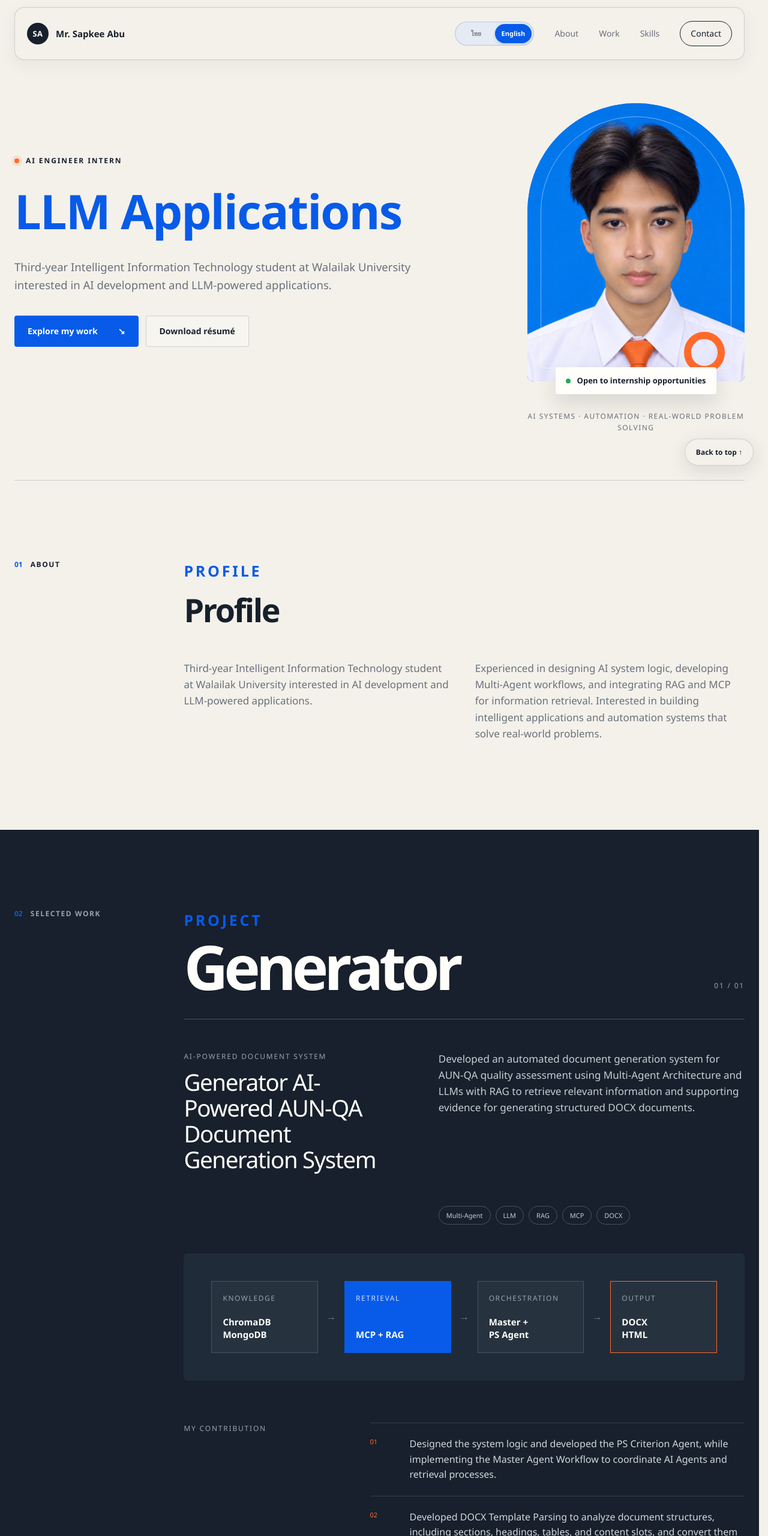
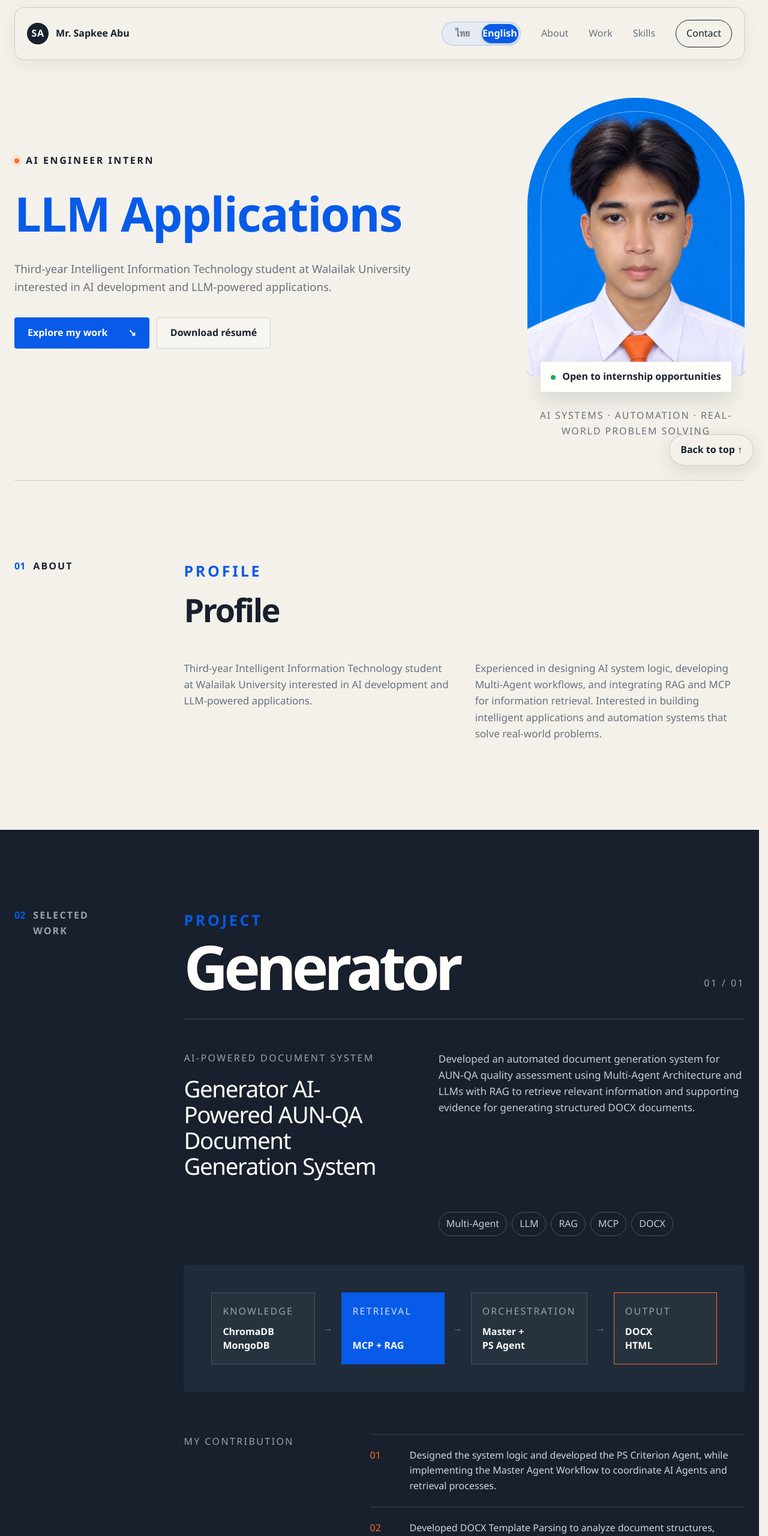
Before and after one commit to Sapkee-abu/Portfolio, a plain HTML site: page index.html in a window 1280 px wide. Shown: the top 2560 px of the page at 60% size. Drawn offline with Linux system fonts and the light colour scheme.

Commit message:
Update portfolio text and styling

```diff
--- a/index.html
+++ b/index.html
@@ -39,7 +39,7 @@
       <section class="hero" id="top" aria-labelledby="hero-title">
         <div class="hero-copy reveal">
           <p class="eyebrow"><span></span> AI Engineer Intern</p>
-          <h1 id="hero-title" aria-label="LLM Applications; AI Agents and RAG"><span class="typewriter" aria-hidden="true">LLM Applications / AI Agents | RAG</span></h1>
+          <h1 id="hero-title" aria-label="LLM Applications; Multi-Agent and RAG"><span class="typewriter" aria-hidden="true">LLM Applications / Multi-Agent | RAG</span></h1>
           <p class="hero-intro">
             Third-year Intelligent Information Technology student at Walailak University interested in AI development and LLM-powered applications.
           </p>
@@ -52,7 +52,6 @@
         <div class="portrait-wrap reveal" data-delay="1">
           <div class="portrait-frame">
             <img src="assets/sapkee-abu.png" alt="Portrait of Sapkee Abu" />
-            <span class="portrait-accent" aria-hidden="true"></span>
           </div>
           <div class="availability"><span></span> Open to internship opportunities</div>
           <p class="portrait-note">AI systems · automation · real-world problem solving</p>
--- a/script.js
+++ b/script.js
@@ -72,11 +72,11 @@ function startTypewriter(fromIntro = false) {
   clearTimeout(typewriterTimer);
   if (!typewriter) return;
   if (reducedMotion.matches) {
-    typewriter.textContent = 'LLM Applications / AI Agents | RAG';
+    typewriter.textContent = 'LLM Applications / Multi-Agent | RAG';
     typewriter.classList.remove('is-animated');
     return;
   }
-  const words = ['LLM Applications', 'AI Agents | RAG'];
+  const words = ['LLM Applications', 'Multi-Agent | RAG'];
   let wordIndex = 0;
   let character = fromIntro ? words[0].length : 0;
   let deleting = fromIntro;
@@ -119,7 +119,7 @@ function runIntro() {
   }
   async function play() {
     text.classList.add('intro-text-multiline');
-    await type('LLM Applications\nAI Agents | RAG', 45);
+    await type('LLM Applications\nMulti-Agent | RAG', 45);
     if (!overlay.isConnected) return;
     await wait(700);
     while (text.textContent.length) {
--- a/styles.css
+++ b/styles.css
@@ -48,8 +48,8 @@ img { max-width: 100%; display: block; }
   backdrop-filter: blur(16px);
 }
 .brand { display: inline-flex; align-items: center; gap: 12px; font-weight: 700; }
-.brand-mark { display: grid; place-items: center; width: 36px; height: 36px; border-radius: 50%; color: white; background: var(--ink); font-size: 13px; letter-spacing: .04em; }
-.brand-name { font-size: 15px; }
+.brand-mark { display: grid; place-items: center; width: 36px; height: 36px; border-radius: 50%; color: white; background: var(--ink); font-size: 16px; letter-spacing: .04em; }
+.brand-name { font-size: 16px; }
 nav, .nav-links { display: flex; align-items: center; gap: 34px; }
 main, footer, .nav-links { transition: filter .45s cubic-bezier(.4, 0, .2, 1); }
 body.language-changing main, body.language-changing footer, body.language-changing .nav-links { filter: blur(12px); }
@@ -57,13 +57,13 @@ body.language-changing main, body.language-changing footer, body.language-changi
 .language-toggle input { position: absolute; inset: 0; z-index: 2; width: 100%; height: 100%; margin: 0; opacity: 0; cursor: pointer; }
 .language-toggle label { position: relative; display: grid; grid-template-columns: 1fr 1fr; align-items: center; height: 100%; padding: 3px; overflow: hidden; border: 1px solid rgba(7,91,232,.24); border-radius: 999px; background: #e5eaf3; cursor: pointer; }
 .language-toggle label::before { content: ''; position: absolute; top: 3px; bottom: 3px; left: calc(50% + 1px); width: calc(50% - 4px); border-radius: 999px; background: var(--blue); box-shadow: 0 2px 5px rgba(23,32,44,.16); transition: transform .2s var(--ease); }
-.language-toggle label span { position: relative; z-index: 1; text-align: center; color: var(--muted); font-size: 11px; font-weight: 700; transition: color .2s ease; }
+.language-toggle label span { position: relative; z-index: 1; text-align: center; color: var(--muted); font-size: 16px; font-weight: 700; transition: color .2s ease; }
 .language-toggle label span:last-child, .language-toggle input:checked + label span:first-child { color: white; }
 .language-toggle input:checked + label span:last-child { color: var(--muted); }
 .language-toggle input:checked + label::before { transform: translateX(calc(-100% - 2px)); }
 .language-toggle input:focus-visible + label { outline: 2px solid var(--blue); outline-offset: 3px; }
 html[lang="th"] h1, html[lang="th"] h2 { line-height: 1.25; letter-spacing: -.025em; }
-nav a { font-size: 14px; color: var(--muted); transition: color .2s ease; }
+nav a { font-size: 16px; color: var(--muted); transition: color .2s ease; }
 nav a:hover, nav a:focus-visible { color: var(--ink); }
 nav .nav-contact { padding: 9px 17px; border: 1px solid var(--ink); border-radius: 999px; color: var(--ink); }
 nav .nav-contact:hover { color: white; background: var(--ink); }
@@ -78,7 +78,7 @@ nav .nav-contact:hover { color: white; background: var(--ink); }
   gap: clamp(56px, 8vw, 120px);
   align-items: center;
 }
-.eyebrow { margin: 0 0 25px; display: flex; align-items: center; gap: 11px; text-transform: uppercase; letter-spacing: .16em; font-size: 12px; font-weight: 700; }
+.eyebrow { margin: 0 0 25px; display: flex; align-items: center; gap: 11px; text-transform: uppercase; letter-spacing: .16em; font-size: 16px; font-weight: 700; }
 .eyebrow span { width: 8px; height: 8px; border-radius: 50%; background: var(--orange); box-shadow: 0 0 0 5px rgba(255,106,43,.13); }
 h1, h2, h3, p { margin-top: 0; }
 h1 { margin-bottom: 28px; max-width: 800px; font-size: clamp(48px, 6.2vw, 88px); line-height: 1.25; letter-spacing: -.025em; font-weight: 650; }
@@ -99,17 +99,17 @@ body.intro-arriving .site-header, body.intro-arriving main, body.intro-arriving
 @keyframes typewriter-blink { 50% { opacity: 0; } }
 .hero-intro { max-width: 665px; margin-bottom: 35px; color: var(--muted); font-size: clamp(17px, 1.45vw, 20px); line-height: 1.65; }
 .hero-actions { display: flex; flex-wrap: wrap; gap: 12px; margin-bottom: 58px; }
-.button { display: inline-flex; align-items: center; justify-content: center; gap: 34px; min-height: 52px; padding: 0 22px; border-radius: 4px; font-size: 14px; font-weight: 700; transition: transform .2s var(--ease), background .2s ease; }
+.button { display: inline-flex; align-items: center; justify-content: center; gap: 34px; min-height: 52px; padding: 0 22px; border-radius: 4px; font-size: 16px; font-weight: 700; transition: transform .2s var(--ease), background .2s ease; }
 .button:hover { transform: translateY(-2px); }
 .button-primary { color: white; background: var(--blue); }
 .button-primary:hover { background: var(--blue-dark); }
 .button-secondary { border: 1px solid var(--line); background: rgba(255,255,255,.28); }
 .hero-contact { padding-top: 23px; border-top: 1px solid var(--line); }
-.hero-contact-title { margin: 0 0 18px; font-size: 12px; font-weight: 700; letter-spacing: .13em; text-transform: uppercase; }
+.hero-contact-title { margin: 0 0 18px; font-size: 16px; font-weight: 700; letter-spacing: .13em; text-transform: uppercase; }
 .hero-facts { display: grid; grid-template-columns: repeat(2, minmax(0, 1fr)); gap: 18px 24px; margin: 0; }
 .hero-facts div { min-width: 0; }
-.hero-facts dt { color: var(--muted); font-size: 11px; text-transform: uppercase; letter-spacing: .13em; }
-.hero-facts dd { margin: 4px 0 0; font-size: 13px; font-weight: 650; }
+.hero-facts dt { color: var(--muted); font-size: 16px; text-transform: uppercase; letter-spacing: .13em; }
+.hero-facts dd { margin: 4px 0 0; font-size: 16px; font-weight: 650; }
 .hero-facts dd a { overflow-wrap: anywhere; }
 .hero-facts dd a:hover { color: var(--blue); }
 
@@ -117,15 +117,14 @@ body.intro-arriving .site-header, body.intro-arriving main, body.intro-arriving
 .portrait-frame { position: relative; background: var(--blue); border-radius: 210px 210px 12px 12px; overflow: hidden; aspect-ratio: .78; }
 .portrait-frame::before { content: ""; position: absolute; inset: 22px; border: 1px solid rgba(255,255,255,.45); border-radius: inherit; z-index: 2; pointer-events: none; }
 .portrait-frame img { width: 100%; height: 100%; object-fit: cover; object-position: center top; transform: scale(1.04); }
-.portrait-accent { position: absolute; right: 9%; bottom: 3%; width: 19%; aspect-ratio: 1; border-radius: 50%; border: 12px solid var(--orange); z-index: 3; }
-.availability { position: relative; z-index: 4; width: max-content; max-width: 90%; margin: -24px auto 0; padding: 12px 17px; border-radius: 4px; background: var(--white); box-shadow: 0 14px 35px rgba(23,32,44,.13); font-size: 13px; font-weight: 650; }
+.availability { position: relative; z-index: 4; width: max-content; max-width: 90%; margin: -24px auto 0; padding: 12px 17px; border-radius: 4px; background: var(--white); box-shadow: 0 14px 35px rgba(23,32,44,.13); font-size: 16px; font-weight: 650; }
 .availability span { display: inline-block; width: 8px; height: 8px; margin-right: 7px; border-radius: 50%; background: #21aa5c; }
-.portrait-note { margin: 27px 0 0; color: var(--muted); text-align: center; font-size: 12px; text-transform: uppercase; letter-spacing: .12em; }
+.portrait-note { margin: 27px 0 0; color: var(--muted); text-align: center; font-size: 16px; text-transform: uppercase; letter-spacing: .12em; }
 
 .section-grid { width: min(calc(100% - 48px), var(--max)); margin: 0 auto; padding: 130px 0; display: grid; grid-template-columns: 180px minmax(0, 1fr); gap: clamp(40px, 8vw, 110px); border-top: 1px solid var(--line); }
 .section-label { display: flex; gap: 13px; align-items: baseline; }
-.section-label span { color: var(--blue); font-size: 12px; font-weight: 700; }
-.section-label p { font-size: 12px; text-transform: uppercase; letter-spacing: .13em; font-weight: 700; }
+.section-label span { color: var(--blue); font-size: 16px; font-weight: 700; }
+.section-label p { font-size: 16px; text-transform: uppercase; letter-spacing: .13em; font-weight: 700; }
 .kicker { margin-bottom: 17px; color: var(--blue); font-size: 25px; text-transform: uppercase; letter-spacing: .15em; font-weight: 750; }
 .section-content > h2, .about-copy > h2 { margin-bottom: 54px; max-width: 950px; font-size: clamp(34px, 4.2vw, 62px); line-height: 1.08; letter-spacing: -.045em; font-weight: 620; }
 .about-detail { max-width: 960px; margin-left: 0; display: grid; grid-template-columns: repeat(2, minmax(0, 1fr)); gap: 36px; }
@@ -135,32 +134,32 @@ body.intro-arriving .site-header, body.intro-arriving main, body.intro-arriving
 .work .section-label p, .work .project-index { color: #9aa2ad; }
 .work-heading { display: flex; justify-content: space-between; align-items: end; margin-bottom: 46px; }
 .work-heading h2 { margin: 0; font-size: clamp(56px, 8vw, 110px); line-height: .8; letter-spacing: -.07em; font-weight: 600; }
-.project-index { font-size: 12px; letter-spacing: .15em; }
+.project-index { font-size: 16px; letter-spacing: .15em; }
 .project-card { border-top: 1px solid rgba(255,255,255,.2); }
 .project-summary { padding: 52px 0 48px; display: grid; grid-template-columns: 1fr 1.4fr; column-gap: 60px; }
-.project-summary .project-type { grid-column: 1; color: #9aa2ad; font-size: 12px; text-transform: uppercase; letter-spacing: .15em; }
+.project-summary .project-type { grid-column: 1; color: #9aa2ad; font-size: 16px; text-transform: uppercase; letter-spacing: .15em; }
 .project-summary h3 { grid-column: 1; font-size: clamp(29px, 3vw, 46px); line-height: 1.12; letter-spacing: -.035em; font-weight: 570; }
 .project-summary > p:not(.project-type) { grid-column: 2; grid-row: 1 / span 2; color: #c8cdd3; font-size: 17px; }
 .tag-list { grid-column: 2; display: flex; flex-wrap: wrap; gap: 8px; margin-top: 17px; }
-.tag-list span { padding: 6px 12px; border: 1px solid rgba(255,255,255,.22); border-radius: 999px; color: #c8cdd3; font-size: 11px; }
+.tag-list span { padding: 6px 12px; border: 1px solid rgba(255,255,255,.22); border-radius: 999px; color: #c8cdd3; font-size: 16px; }
 .system-map { display: grid; grid-template-columns: 1fr auto 1fr auto 1fr auto 1fr; gap: 14px; align-items: center; padding: 46px; background: #202b39; border-radius: 6px; }
 .map-node { min-height: 120px; padding: 18px; display: flex; flex-direction: column; justify-content: space-between; border: 1px solid rgba(255,255,255,.16); background: rgba(255,255,255,.03); }
-.map-node small { color: #99a3ae; text-transform: uppercase; letter-spacing: .13em; font-size:12px; }
-.map-node strong { font-size: 15px; line-height: 1.45; }
+.map-node small { color: #99a3ae; text-transform: uppercase; letter-spacing: .13em; font-size: 16px; }
+.map-node strong { font-size: 16px; line-height: 1.45; }
 .map-core { background: var(--blue); border-color: var(--blue); }
 .map-core small { color: #cbdcff; }
 .map-output { border-color: var(--orange); }
 .map-arrow { color: #798390; }
 .contributions { display: grid; grid-template-columns: 1fr 2.4fr; gap: 50px; padding: 70px 0 0; }
-.contributions-title { color: #9aa2ad; font-size: 12px; text-transform: uppercase; letter-spacing: .15em; }
+.contributions-title { color: #9aa2ad; font-size: 16px; text-transform: uppercase; letter-spacing: .15em; }
 .contributions ol { list-style: none; padding: 0; margin: 0; }
 .contributions li { display: grid; grid-template-columns: 42px 1fr; gap: 24px; padding: 22px 0; border-top: 1px solid rgba(255,255,255,.14); }
-.contributions li span { color: var(--orange); font-size: 11px; }
+.contributions li span { color: var(--orange); font-size: 16px; }
 .contributions li p { margin: 0; color: #d3d7dc; font-size: 16px; }
 
 .skill-groups { display: grid; grid-template-columns: repeat(2, 1fr); border-top: 1px solid var(--line); border-left: 1px solid var(--line); }
 .skill-groups article { min-height: 245px; padding: 30px; border-right: 1px solid var(--line); border-bottom: 1px solid var(--line); }
-.skill-number { color: var(--blue); font-size: 11px; }
+.skill-number { color: var(--blue); font-size: 16px; }
 .skill-groups h3 { margin: 35px 0 20px; font-size: 22px; letter-spacing: -.02em; }
 .skill-groups p { margin: 4px 0; color: var(--muted); }
 .education { padding-top: 10px; border-top: 0; }
@@ -169,24 +168,24 @@ body.intro-arriving .site-header, body.intro-arriving main, body.intro-arriving
 .education-card h2 { margin: 0; max-width: 650px; font-size: clamp(33px, 4vw, 54px); line-height: 1.1; letter-spacing: -.04em; }
 .education-meta { min-width: 190px; }
 .education-meta p { display: flex; justify-content: space-between; gap: 25px; padding: 14px 0; margin: 0; border-top: 1px solid rgba(255,255,255,.28); }
-.education-meta span { color: #cbdcff; font-size: 12px; }
+.education-meta span { color: #cbdcff; font-size: 16px; }
 
 .contact { margin-top: 0; color: var(--white); border-top: 0; }
 .contact .section-label p { color: var(--white); }
 .contact .hero-facts { padding: 0; gap: 36px 48px; }
 .contact .hero-facts div { min-height: 0; padding: 0; border: 0; }
 .contact .hero-facts dt { color: #9fc1ff; font-weight: 700; }
-.contact .hero-facts dd { margin-top: 14px; font-size: clamp(14px, 1.5vw, 19px); }
+.contact .hero-facts dd { margin-top: 14px; font-size: clamp(16px, 1.5vw, 19px); }
 .contact-inner { width: min(100%, var(--max)); margin: 0 auto; }
 .contact h2 { max-width: 900px; margin-bottom: 40px; font-size: clamp(45px, 7vw, 94px); line-height: 1; letter-spacing: -.06em; font-weight: 590; }
 .contact-email { display: inline-flex; align-items: center; gap: 35px; padding-bottom: 5px; border-bottom: 2px solid var(--orange); font-size: clamp(18px, 2vw, 27px); }
-.contact-links { margin-top: 80px; padding-top: 25px; display: flex; gap: 42px; border-top: 1px solid rgba(255,255,255,.16); color: #aeb5bd; font-size: 13px; }
+.contact-links { margin-top: 80px; padding-top: 25px; display: flex; gap: 42px; border-top: 1px solid rgba(255,255,255,.16); color: #aeb5bd; font-size: 16px; }
 .contact-links a { color: white; }
-footer { color: #aeb5bd; background: var(--ink); font-size: 12px; }
+footer { color: #aeb5bd; background: var(--ink); font-size: 16px; }
 .footer-bottom { width: min(calc(100% - 48px), var(--max)); margin: 0 auto; padding: 25px 0; display: flex; justify-content: space-between; gap: 20px; border-top: 1px solid rgba(255,255,255,.12); }
 footer p { margin: 0; }
 footer a { color: var(--white); }
-.footer-bottom a { position: fixed; right: 24px; bottom: 24px; z-index: 19; padding: 12px 18px; border: 1px solid var(--line); border-radius: 999px; color: var(--ink); background: rgba(244,241,234,.94); box-shadow: 0 8px 30px rgba(23,32,44,.12); backdrop-filter: blur(16px); font-size: 12px; font-weight: 700; transition: background .2s ease, color .2s ease; }
+.footer-bottom a { position: fixed; right: 24px; bottom: 24px; z-index: 19; padding: 12px 18px; border: 1px solid var(--line); border-radius: 999px; color: var(--ink); background: rgba(244,241,234,.94); box-shadow: 0 8px 30px rgba(23,32,44,.12); backdrop-filter: blur(16px); font-size: 16px; font-weight: 700; transition: background .2s ease, color .2s ease; }
 .footer-bottom a:hover, .footer-bottom a:focus-visible { background: var(--ink); color: var(--white); }
 
 .reveal { opacity: 0; transform: translateY(22px); transition: opacity .75s var(--ease), transform .75s var(--ease); }
@@ -217,8 +216,8 @@ footer a { color: var(--white); }
   .site-header { height: auto; min-height: 104px; top: 8px; padding: 10px 12px; align-items: flex-start; }
   .site-header .brand { padding-top: 2px; }
   .site-header nav { flex: 1; min-width: 0; justify-content: flex-end; }
-  .nav-links { position: absolute; left: 12px; right: 12px; bottom: 8px; justify-content: space-between; gap: 6px; }
-  .nav-links a { font-size: 12px; white-space: nowrap; }
+  .nav-links { position: absolute; left: 12px; right: 12px; bottom: 8px; justify-content: space-between; gap: 12px; overflow-x: auto; }
+  .nav-links a { flex: none; font-size: 16px; white-space: nowrap; }
   .nav-links .nav-contact { padding: 4px 10px; }
   .brand-name { display: none; }
   nav .nav-contact { padding: 7px 14px; }
```
